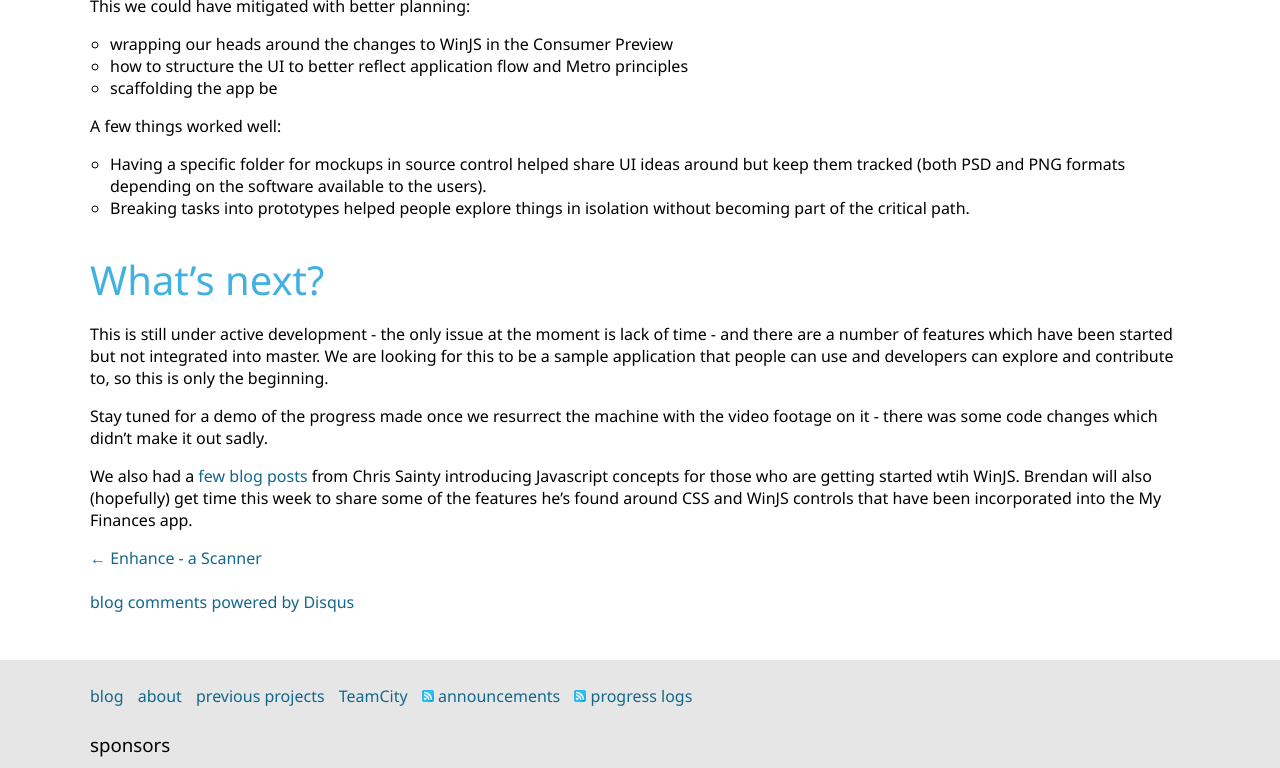
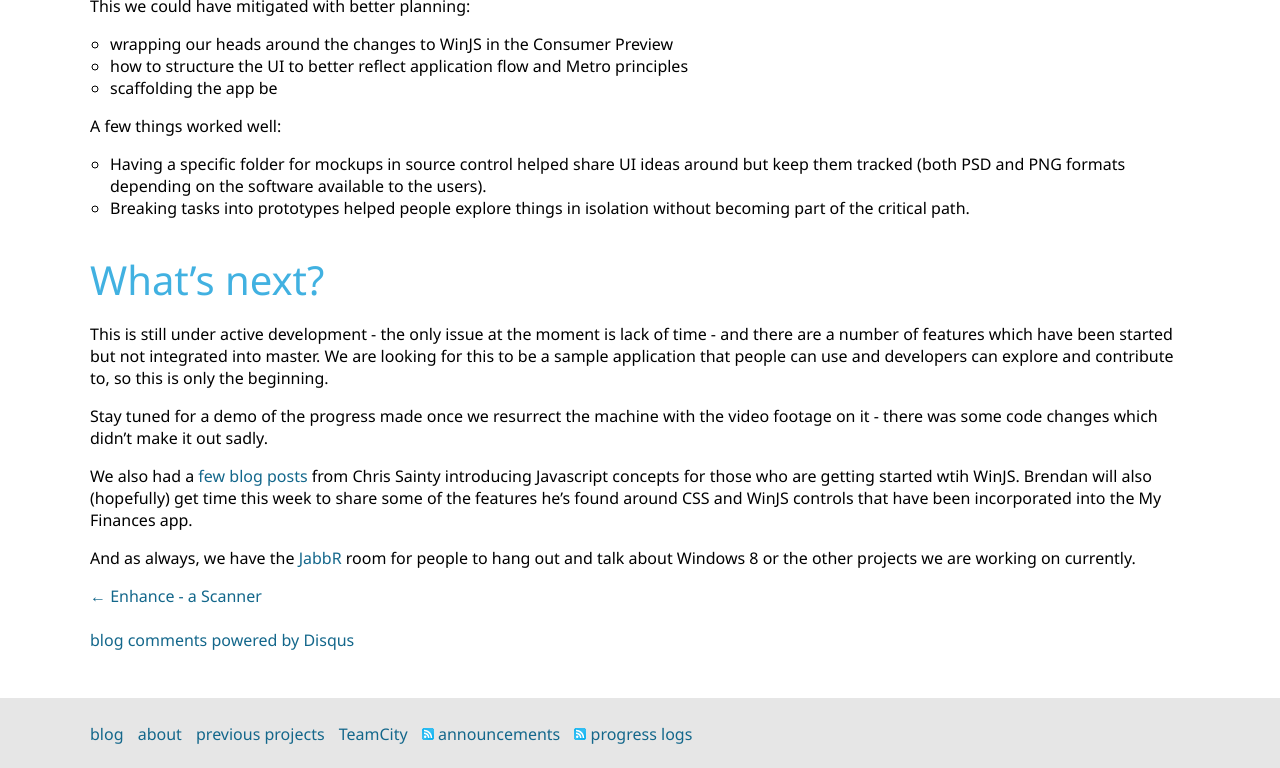
Before and after one commit to Code52/code52.github.com, a Jekyll site: the page built from _posts/2012-03-12-winjs-recap.md, in a window 1280 px wide and 900 px high, scrolled down 932 px, cut to the strip 0-768 px from the top of the window. Built offline with Jekyll 4.4.1, drawn with Linux system fonts in a browser that asks for light colours; Markdown is read by kramdown in place of the engine named in the settings; comment, search, counter and statistics services are not loaded.

Commit message:
added jabbr link

```diff
--- a/_posts/2012-03-12-winjs-recap.md
+++ b/_posts/2012-03-12-winjs-recap.md
@@ -39,3 +39,5 @@ This is still under active development - the only issue at the moment is lack of
 Stay tuned for a demo of the progress made once we resurrect the machine with the video footage on it - there was some code changes which didn't make it out sadly.
 
 We also had a [few](http://csainty.blogspot.com.au/2012/03/windows-8-winrt-and-winjs-scope.html) [blog](http://csainty.blogspot.com.au/2012/03/winjs-namespaces.html) [posts](http://csainty.blogspot.com.au/2012/03/winjs-classes.html) from Chris Sainty introducing Javascript concepts for those who are getting started wtih WinJS. Brendan will also (hopefully) get time this week to share some of the features he's found around CSS and WinJS controls that have been incorporated into the My Finances app.
+
+And as always, we have the [JabbR](http://jabbr.net/#/rooms/code52) room for people to hang out and talk about Windows 8 or the other projects we are working on currently.
```
